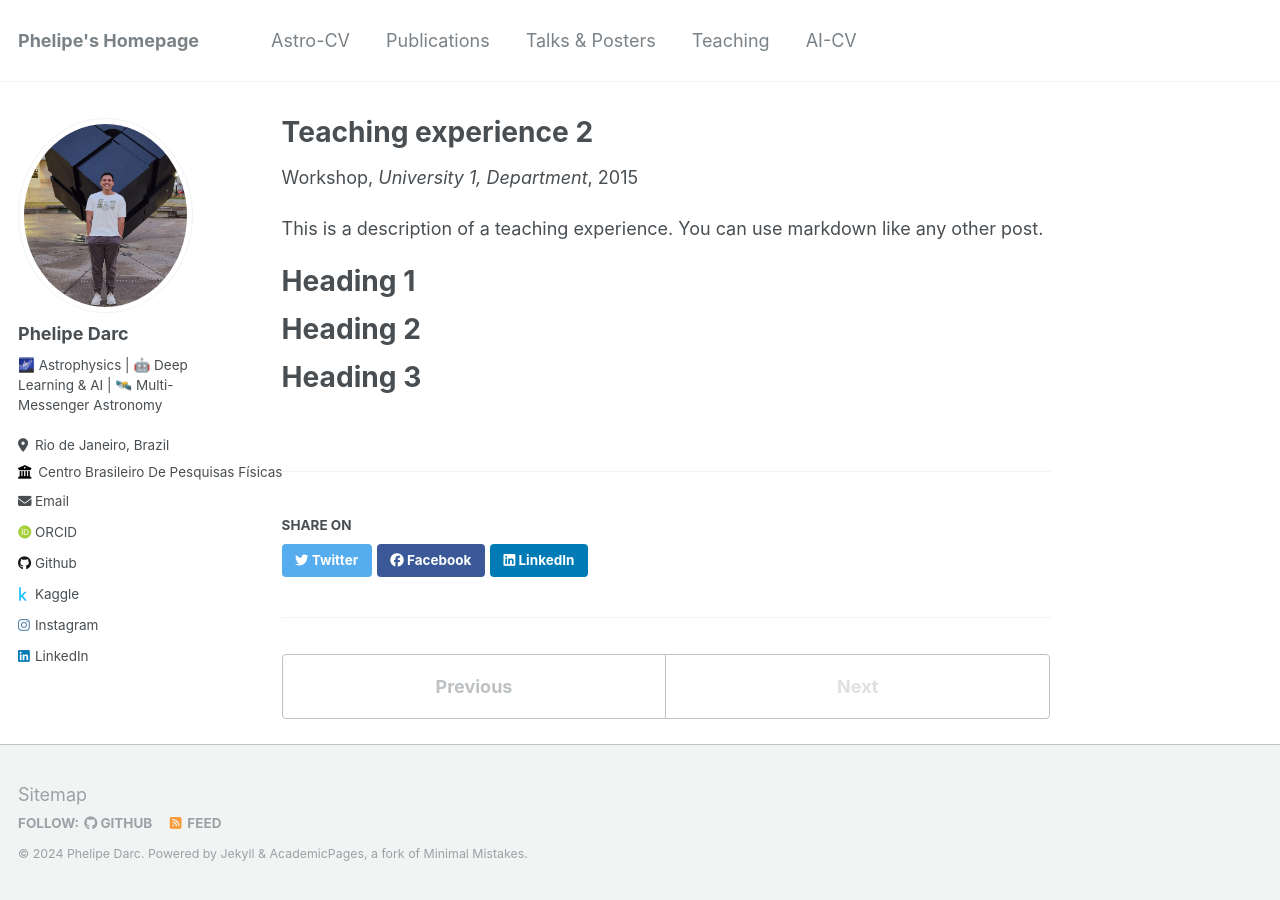
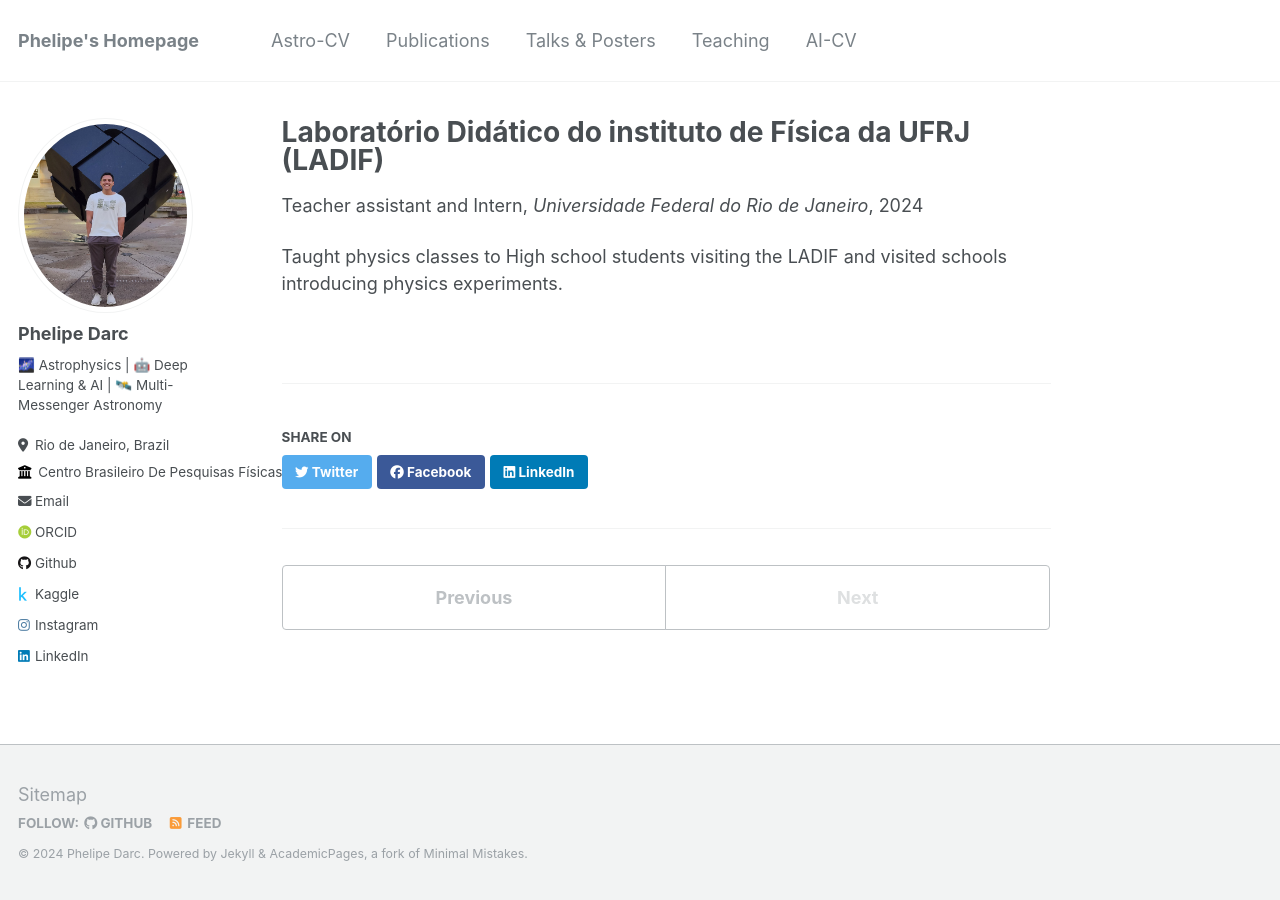
Before and after one commit to phelipedarc/phelipedarc.github.io, a Jekyll site: the page built from _teaching/2015-spring-teaching-2.md, in a window 1280 px wide. Built offline with Jekyll 4.4.1, drawn with Linux system fonts in a browser that asks for light colours; some web fonts are replaced.

Commit message:
Update 2015-spring-teaching-2.md

```diff
--- a/_teaching/2015-spring-teaching-2.md
+++ b/_teaching/2015-spring-teaching-2.md
@@ -1,20 +1,8 @@
 ---
-title: "Teaching experience 2"
+title: "Laboratório Didático do instituto de Física da UFRJ (LADIF)"
 collection: teaching
-type: "Workshop"
+type: "Teacher assistant and Intern"
 permalink: /teaching/2015-spring-teaching-1
-venue: "University 1, Department"
-date: 2015-01-01
-location: "City, Country"
+venue: "Universidade Federal do Rio de Janeiro"
 ---
-
-This is a description of a teaching experience. You can use markdown like any other post.
-
-Heading 1
-======
-
-Heading 2
-======
-
-Heading 3
-======
+Taught physics classes to High school students visiting the LADIF and visited schools introducing physics experiments.
```
